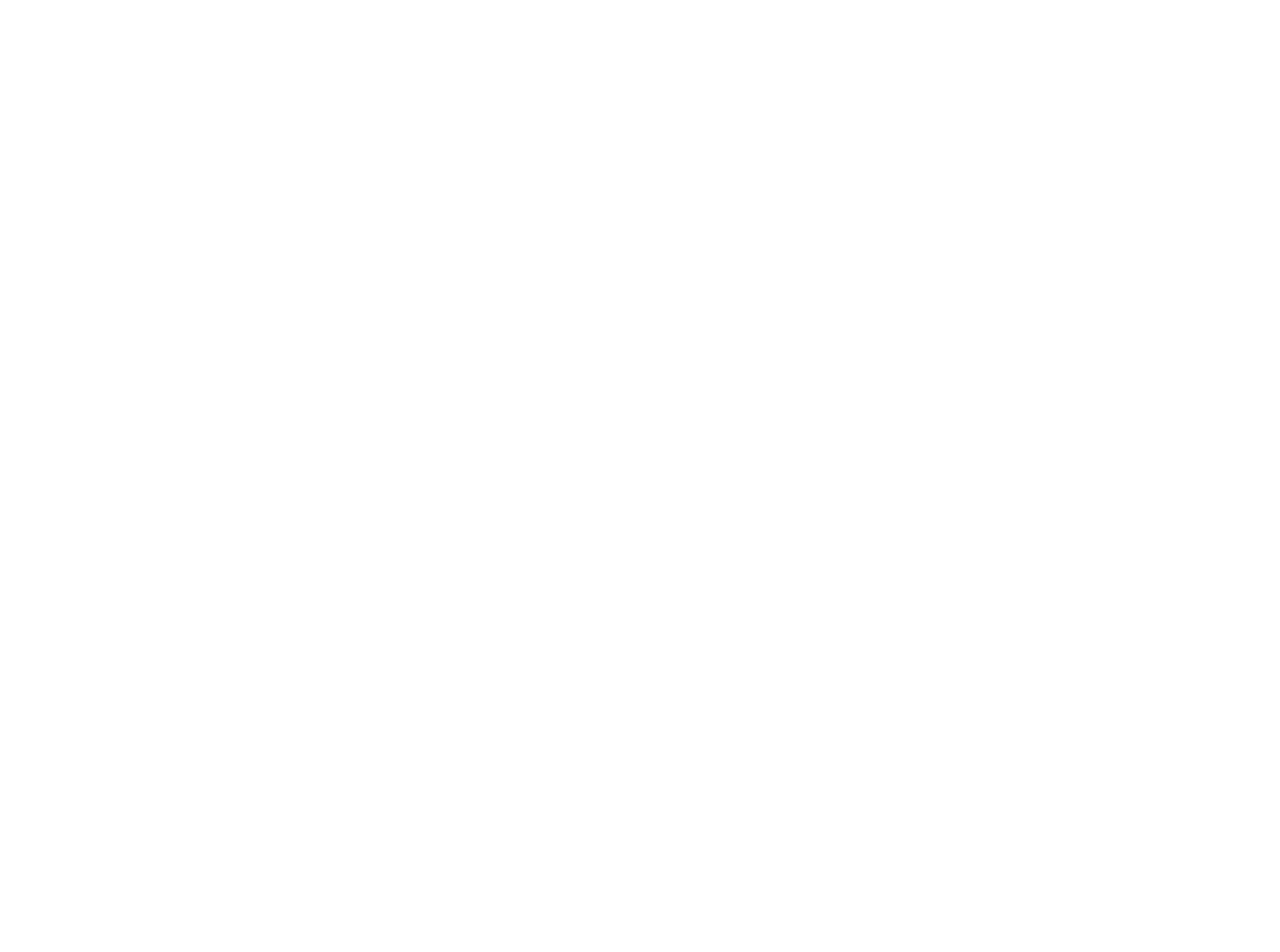
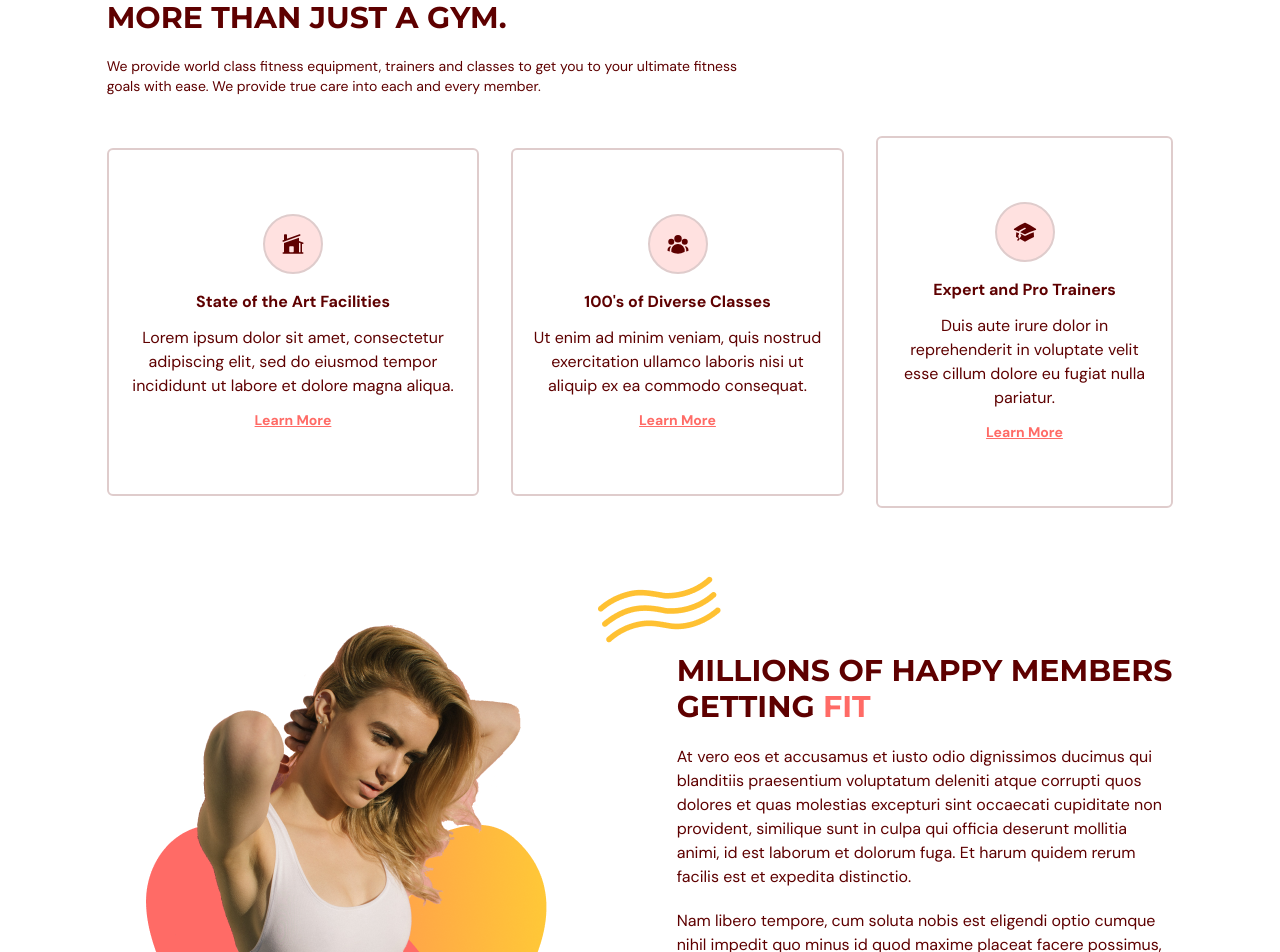
Before and after one commit to MattMaric/Fitness-App, a React (Vite) app: page / in a window 1280 px wide. Shown: the part 900-1852 px from the top of the page. Before the commit the page ends 823 px from the top, so only its background shows below. Built offline with nearby package versions, Linux system fonts and the light colour scheme.

Commit message:
Add benefits section

```diff
--- a/src/App.tsx
+++ b/src/App.tsx
@@ -1,6 +1,7 @@
 import { useState, useEffect } from "react";
 import Navbar from "@/scenes/navbar";
 import Home from "@/scenes/home";
+import Benefits from "@/scenes/benefits";
 import { SelectedPage } from "@/shared/types";
 
 function App() {
@@ -27,6 +28,7 @@ function App() {
       setSelectedPage={setSelectedPage}
     />
     <Home setSelectedPage={setSelectedPage}/>
+    <Benefits setSelectedPage={setSelectedPage}/>
   </div>
 }
 
--- /dev/null
+++ b/src/scenes/benefits/Benefit.tsx
@@ -0,0 +1,42 @@
+import { SelectedPage } from '@/shared/types';
+import { motion } from 'framer-motion';
+import AnchorLink from 'react-anchor-link-smooth-scroll';
+
+const childVariant = {
+    hidden: { opacity: 0, scale: 0.9 },
+    visible: { opacity: 1, scale: 1 }
+}
+
+type Props = {
+    icon: JSX.Element;
+    title: string;
+    description: string;
+    setSelectedPage: (value: SelectedPage) => void;
+}
+
+const Benefit = ({ icon, title, description, setSelectedPage }: Props) => {
+  return (
+    <motion.div
+        variants={childVariant}
+        className="mt-5 rounded-md border-2 border-gray-100 px-5 py-16 text-center"
+    >
+        <div className="mb-4 flex justify-center">
+            <div className="rounded-full border-2 border-gray-100 bg-primary-100 p-4">
+                {icon}
+            </div>
+        </div>
+
+        <h4 className="font-bold">{title}</h4>
+        <p className="my-3">{description}</p>
+        <AnchorLink
+            className="text-sm font-bold text-primary-500 underline hover:text-secondary-500"
+            onClick={() => setSelectedPage(SelectedPage.ContactUs)}
+            href={`#${SelectedPage.ContactUs}`}
+        >
+            <p>Learn More</p>
+        </AnchorLink>
+    </motion.div>
+  )
+}
+
+export default Benefit
--- /dev/null
+++ b/src/scenes/benefits/index.tsx
@@ -0,0 +1,164 @@
+import ActionButton from "@/shared/ActionButton";
+import HText from "@/shared/HText";
+import { BenefitType, SelectedPage } from "@/shared/types";
+import {
+    HomeModernIcon,
+    UserGroupIcon,
+    AcademicCapIcon
+} from "@heroicons/react/24/solid";
+import { motion } from "framer-motion";
+import Benefit from "./Benefit";
+import BenefitsPageGraphic from "@/assets/BenefitsPageGraphic.png";
+
+const benefits: Array<BenefitType> = [
+  {
+    icon: <HomeModernIcon className="h-6 w-6" />,
+    title: "State of the Art Facilities",
+    description:
+    "Lorem ipsum dolor sit amet, consectetur adipiscing elit, sed do eiusmod tempor incididunt ut labore et dolore magna aliqua.",
+  },
+  {
+    icon: <UserGroupIcon className="h-6 w-6" />,
+    title: "100's of Diverse Classes",
+    description:
+    "Ut enim ad minim veniam, quis nostrud exercitation ullamco laboris nisi ut aliquip ex ea commodo consequat.",
+  },
+  {
+    icon: <AcademicCapIcon className="h-6 w-6" />,
+    title: "Expert and Pro Trainers",
+    description:
+    "Duis aute irure dolor in reprehenderit in voluptate velit esse cillum dolore eu fugiat nulla pariatur.",
+  },
+]
+
+const container = {
+  hidden: {},
+  visible: {
+    transition: { staggerChildren: 0.2 }
+  }
+}
+
+type Props = {
+  setSelectedPage: (value: SelectedPage) => void;
+}
+
+const Benefits = ({ setSelectedPage }: Props) => {
+  return <section
+    id="benefits"
+    className="mx-auto min-h-full w-5/6 py-20"
+  >
+    <motion.div
+      onViewportEnter={() => setSelectedPage(SelectedPage.Benefits)}
+    >
+      {/* HEADER */}
+      <motion.div
+        className="md:my-5 md:w-3/5"
+        initial="hidden"
+        whileInView="visible"
+        viewport={{ once: true, amount: 0.5 }}
+        transition={{ duration: 0.5 }}
+        variants={{
+            hidden: { opacity: 0, x: -50 },
+            visible: { opacity: 1, x: 0 },
+        }}
+      >
+        <HText>MORE THAN JUST A GYM.</HText>
+        <p className="my-5 text-sm">
+          We provide world class fitness equipment, trainers and classes to
+          get you to your ultimate fitness goals with ease. We provide true
+          care into each and every member.
+        </p>
+      </motion.div>
+
+      {/* BENEFITS */}
+      <motion.div
+        className="md:flex items-center justify-between gap-8 mt-5"
+        initial="hidden"
+        whileInView="visible"
+        viewport={{ once: true, amount: 0.5 }}
+        variants={container}
+      >
+        {benefits.map((benefit: BenefitType) => (
+          <Benefit
+          key={benefit.title}
+          icon={benefit.icon}
+          title={benefit.title}
+          description={benefit.description}
+          setSelectedPage={setSelectedPage}
+          />
+        ))}
+      </motion.div>
+
+      {/* GRAPHICS AND DESCRIPTION */}
+      <div className="mt-16 items-center justify-between gap-20 md:mt-28 md:flex">
+        {/* GRAPHIC */}
+        <img
+          className="mx-auto"
+          alt="benefits-page-graphic"
+          src={BenefitsPageGraphic}
+        />
+
+        {/* DESCRIPTION */}
+        <div>
+          {/* TITLE */}
+          <div className="relative">
+            <div className="before:absolute before:-top-20 before:-left-20 before:z-[1] before:content-abstractwaves">
+              <motion.div
+                initial="hidden"
+                whileInView="visible"
+                viewport={{ once: true, amount: 0.5 }}
+                transition={{ duration: 0.5 }}
+                variants={{
+                    hidden: { opacity: 0, x: 50 },
+                    visible: { opacity: 1, x: 0 },
+                }}
+              >
+                <HText>
+                  MILLIONS OF HAPPY MEMBERS GETTING{" "}
+                  <span className="text-primary-500">FIT</span>
+                </HText>
+              </motion.div>
+            </div>
+          </div>
+
+          {/* DESCRIPT */}
+          <motion.div
+            initial="hidden"
+            whileInView="visible"
+            viewport={{ once: true, amount: 0.5 }}
+            transition={{ delay: 0.2, duration: 0.5 }}
+            variants={{
+                hidden: { opacity: 0, x: 50 },
+                visible: { opacity: 1, x: 0 },
+            }}
+          >
+            <p className="my-5">
+              At vero eos et accusamus et iusto odio dignissimos ducimus qui blanditiis praesentium
+              voluptatum deleniti atque corrupti quos dolores et quas molestias excepturi sint
+              occaecati cupiditate non provident, similique sunt in culpa qui officia deserunt mollitia animi,
+              id est laborum et dolorum fuga. Et harum quidem rerum facilis est et expedita distinctio.
+            </p>
+            <p className="mb-5">
+              Nam libero tempore, cum soluta nobis est eligendi optio cumque nihil impedit quo minus id quod
+              maxime placeat facere possimus, omnis voluptas assumenda est, omnis dolor repellendus.
+              Temporibus autem quibusdam et aut officiis debitis aut rerum necessitatibus saepe eveniet
+              ut et voluptates repudiandae sint et molestiae non recusandae.
+            </p>
+          </motion.div>
+
+          {/* BUTTON */}
+          <div className="relative mt-16">
+            <div className="before:absolute before:-bottom-20 before:right-40 before:z-[-1] before:content-sparkles">
+              <ActionButton setSelectedPage={setSelectedPage}>
+                Join Now
+              </ActionButton>
+            </div>
+          </div>
+
+        </div>
+      </div>
+    </motion.div>
+  </section>
+}
+
+export default Benefits
--- /dev/null
+++ b/src/shared/HText.tsx
@@ -0,0 +1,15 @@
+import React from 'react'
+
+type Props = {
+    children: React.ReactNode;
+}
+
+const HText = ({ children }: Props) => {
+  return (
+    <h1 className="basis-3/5 font-montserrat text-3xl font-bold">
+        {children}
+    </h1>
+  )
+}
+
+export default HText
--- a/src/shared/types.ts
+++ b/src/shared/types.ts
@@ -4,3 +4,9 @@ export enum SelectedPage {
     OurClasses = "ourclasses",
     ContactUs = "contactus"
 }
+
+export interface BenefitType {
+    icon: JSX.Element;
+    title: string;
+    description: string;
+}
```
